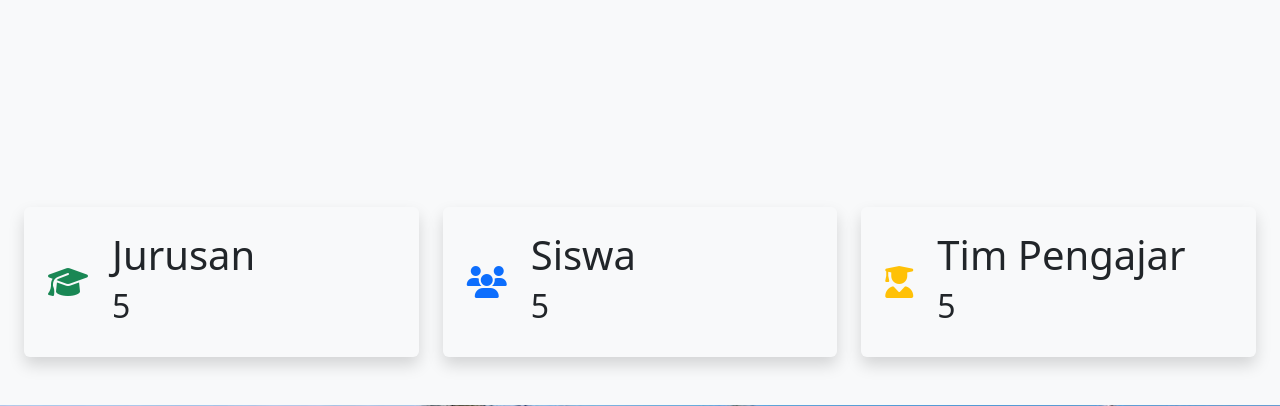
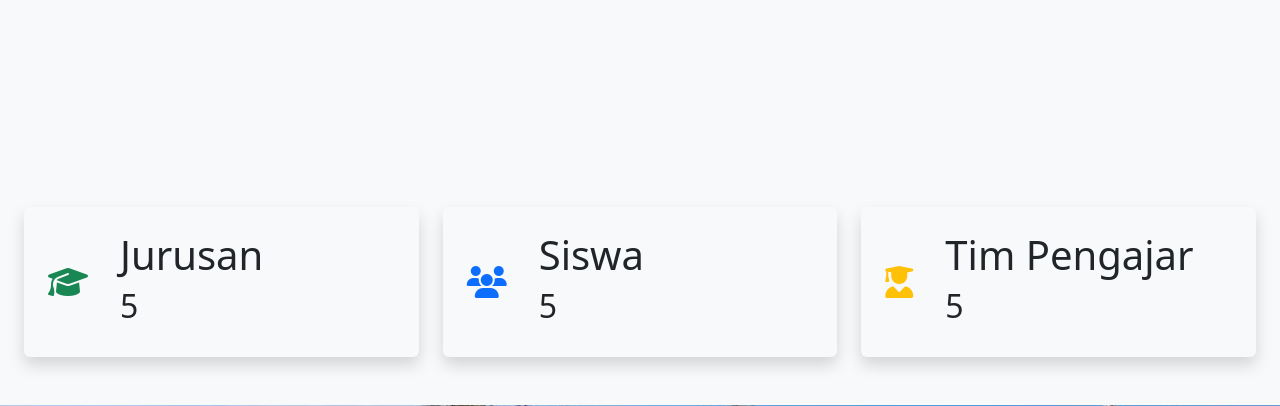
Before and after one commit to zYuna646/profile-sekolah-laravel, a Laravel app: page / in a window 1280 px wide. Shown: the part 593-999 px from the top of the page. Run offline with Laravel 10, Linux system fonts and the light colour scheme; some libraries are stand-ins or nearby versions.

Commit message:
insyaallah aman

```diff
--- a/resources/views/landing/galeri.blade.php
+++ b/resources/views/landing/galeri.blade.php
@@ -12,7 +12,7 @@
     <hr class="mx-5 bg-danger border-5 border-top border-dark">
 
     <div class="container mb-5">
-        <div class="d-flex flex-wrap gap-2">
+        <div class="d-flex flex-wrap gap-2 justify-content-center">
             <div class="card" style="width: 300px; height:450px">
                 <img src="assets/img/kegiatan 1.jpeg" alt="" class="card-img-top w-100 object-fit-cover" style="height: 200px">
                 <div class="card-body text-center">
--- a/resources/views/landing/index.blade.php
+++ b/resources/views/landing/index.blade.php
@@ -41,7 +41,7 @@
     <div class="row">
         <div class="col">
             <div class="rounded shadow p-4">
-                <div class="row">
+                <div class="row gap-2">
                     <div class="col-auto d-flex align-item-center">
                         <i class="fa-solid fa-graduation-cap fa-2xl my-auto text-success"></i>
                     </div>
@@ -58,7 +58,7 @@
         </div>
         <div class="col">
             <div class="rounded shadow p-4">
-                <div class="row">
+                <div class="row gap-2">
                     <div class="col-auto d-flex align-item-center">
                         <i class="fa-solid fa-users fa-2xl my-auto text-primary"></i>
                     </div>
@@ -75,7 +75,7 @@
         </div>
         <div class="col">
             <div class="rounded shadow p-4">
-                <div class="row">
+                <div class="row gap-2">
                     <div class="col-auto d-flex align-item-center">
                         <i class="fa-solid fa-user-graduate fa-2xl my-auto text-warning"></i>
                     </div>
```
